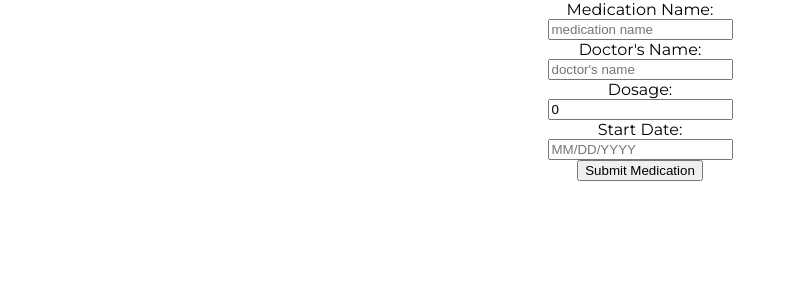
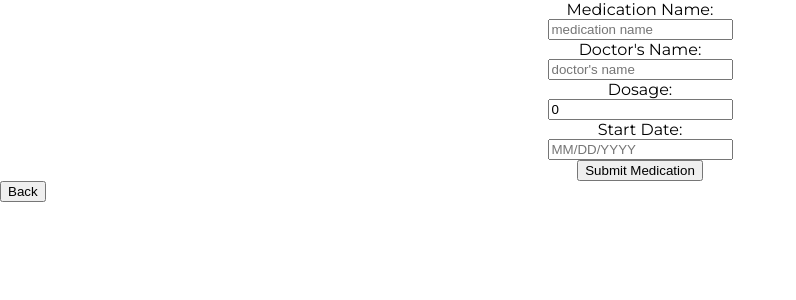
Before and after one commit to azharshahstl/Med-Master-Frontend, a React (Create React App) app: page /add_medication in a window 1280 px wide. Shown: the top 300 px of the page, without its empty margins (0-796 px from the left). Built offline with nearby package versions, Linux system fonts and the light colour scheme.

Commit message:
added back buttons to usermeds and initial meds

```diff
--- a/src/InitialMedsPageContainer/InitialMedsPage.js
+++ b/src/InitialMedsPageContainer/InitialMedsPage.js
@@ -1,7 +1,9 @@
 import classes from './InitialMedsPage.module.css';
 import React, {useState} from 'react';
+import { useHistory } from 'react-router-dom'
 
 const InitialMedsPage = (props) => {
+    let history = useHistory()
 
     const [medName, setMedName] = useState('')
     const [doctorName, setDoctorName] = useState('')
@@ -14,6 +16,7 @@
     }
 
     return (
+        <>
         <form>
             <div className={classes.MedInfo}>
                 <label>Medication Name:</label>
@@ -27,6 +30,8 @@
                 <button onClick={submitForm}>Submit Medication</button>
             </div>
         </form>
+        <button onClick={() => history.push('/current_medications')}>Back</button>
+        </>
     )
 }
 
--- a/src/UsersMeds/UsersMeds.jsx
+++ b/src/UsersMeds/UsersMeds.jsx
@@ -1,9 +1,13 @@
 import React from 'react'
 import './UsersMeds.module.css'
+import { useHistory } from 'react-router-dom'
 
 const UsersMeds = props => {
+  let history = useHistory()
+
   const { name, medications, dosages, journals } = props;
 
+  if (medications){
     let formattedDosages = dosages.map(dose => {
       let med = medications.filter(med => med.id === dose['medicine_id'])[0]
       return({name: med.name, amount: dose.amount, startDate: dose['start_date']})
@@ -31,8 +35,13 @@
             )
           })}
         </ul>
+        <button onClick={() => history.push('/current_medications')}>Back</button>
       </>
     )
+  } else {
+    history.push('/')
+    return(<></>)
+  }
 }
 
 export default UsersMeds
```
Lines whose indentation alone changed are shown as unchanged.
